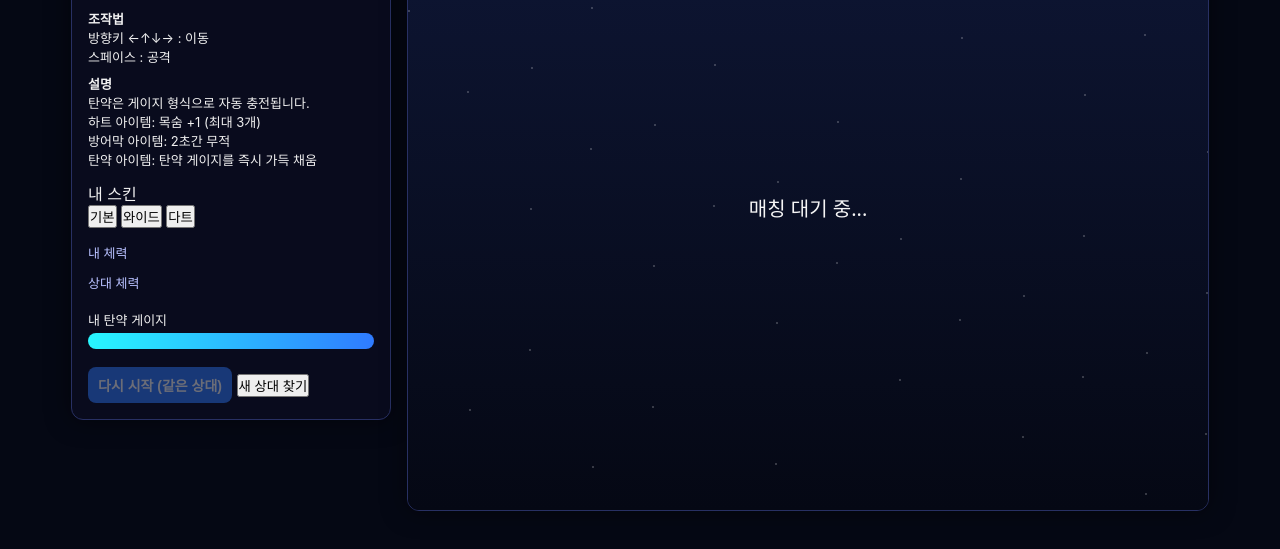
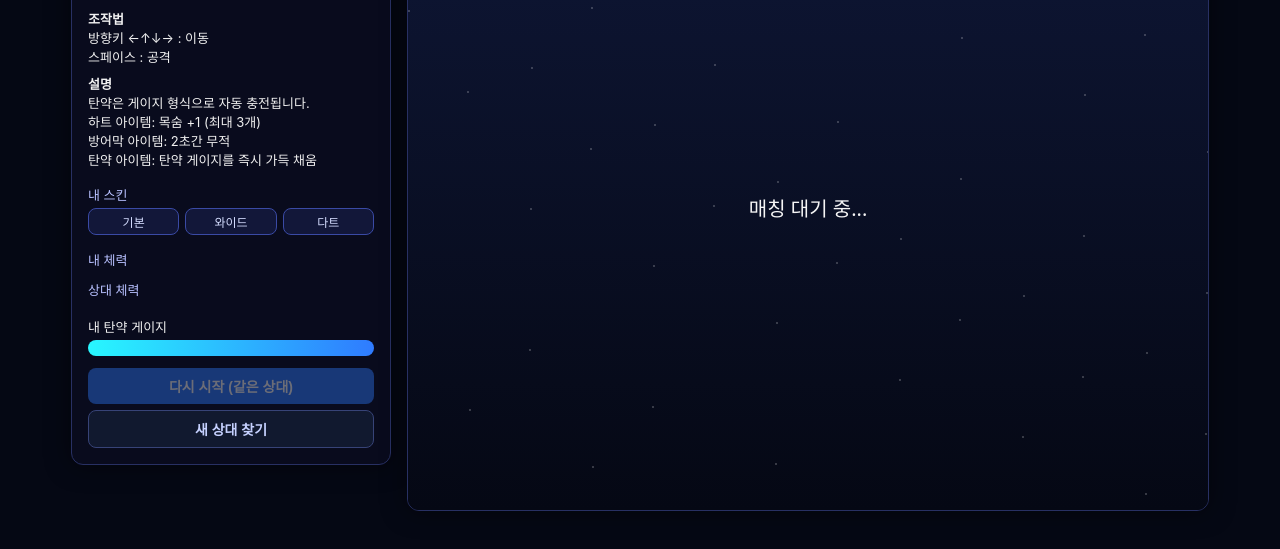
Before and after one commit to kominho1205/space-fighter-game, a website: page public/index.html in a window 1280 px wide. Shown: the part 107-656 px from the top of the page. Drawn offline with nearby package versions, Linux system fonts and the light colour scheme; no server answers.

Commit message:
Update style.css

```diff
--- a/public/style.css
+++ b/public/style.css
@@ -49,6 +49,41 @@ body {
   font-size: 13px;
 }
 
+/* 스킨 선택 */
+#skinSelector {
+  margin-top: 4px;
+  font-size: 13px;
+  display: flex;
+  flex-direction: column;
+  gap: 4px;
+}
+
+.skinLabel {
+  color: #b8c1ff;
+}
+
+.skinButtons {
+  display: flex;
+  gap: 6px;
+}
+
+.skinBtn {
+  flex: 1;
+  border-radius: 8px;
+  border: 1px solid #3a4aa5;
+  background: #121739;
+  color: #d5ddff;
+  font-size: 12px;
+  padding: 4px 0;
+  cursor: pointer;
+}
+
+.skinBtn.active {
+  background: #2f7bff;
+  color: #fff;
+}
+
+/* 체력 표시 */
 #heartsWrapper {
   display: flex;
   flex-direction: column;
@@ -56,30 +91,28 @@ body {
   font-size: 14px;
 }
 
-/* ★ 새로 추가: 한 줄(라벨 + 하트)을 가로로 배치 */
 .heartsRow {
   display: flex;
   align-items: center;
   gap: 8px;
 }
 
-/* ★ 새로 추가: "내 체력" / "상대 체력" 라벨 */
 .heartsLabel {
-  width: 72px;                /* 라벨 폭 고정 */
+  width: 72px;
   font-size: 13px;
-  color: #b8c1ff;             /* 살짝 밝은 파란색 계열 */
+  color: #b8c1ff;
 }
 
 .hearts {
   min-height: 24px;
 }
 
-/* 체력 하트 (이전 버전 유지, 간격만 충분히 띄운 상태면 OK) */
+/* 체력 하트 */
 .heart {
   display: inline-block;
   width: 18px;
   height: 18px;
-  margin-right: 14px; /* 겹치지 않을 정도로 넉넉하게 */
+  margin-right: 14px; /* 겹치지 않도록 넉넉히 */
   background: #ff4b69;
   position: relative;
   transform: rotate(-45deg);
@@ -105,6 +138,7 @@ body {
   top: 0;
 }
 
+/* 탄약 게이지 */
 #ammoWrapper {
   margin-top: 4px;
   font-size: 13px;
@@ -126,21 +160,41 @@ body {
   transition: width 0.1s linear;
 }
 
-#restartBtn {
-  margin-top: 6px;
+/* 버튼들 */
+#buttonsWrapper {
+  display: flex;
+  flex-direction: column;
+  gap: 6px;
+}
+
+#restartBtn,
+#quickMatchBtn {
   padding: 8px 10px;
   border-radius: 8px;
   border: none;
-  background: #2f7bff;
-  color: #fff;
   font-weight: 600;
   font-size: 14px;
   cursor: pointer;
 }
 
+#restartBtn {
+  background: #2f7bff;
+  color: #fff;
+}
+
 #restartBtn:disabled {
   opacity: 0.4;
   cursor: default;
+}
+
+#quickMatchBtn {
+  background: #11192f;
+  color: #c6d1ff;
+  border: 1px solid #374377;
+}
+
+#quickMatchBtn:hover {
+  background: #18203b;
 }
 
 #gameCanvas {
@@ -150,17 +204,16 @@ body {
   background: radial-gradient(circle at top, #1a2454 0, #050814 55%);
 }
 
-/* 오버레이: 박스/배경 제거, 텍스트만 중앙에 표시 */
+/* 오버레이: 텍스트만 표시 */
 #overlay {
   position: fixed;
   inset: 0;
   display: flex;
   align-items: center;
   justify-content: center;
-  /* 배경 어둡게 하는 효과 제거 */
   background: transparent;
   z-index: 10;
-  pointer-events: none; /* 뒤에 버튼 클릭 가능 */
+  pointer-events: none;
 }
 
 #overlay.hidden {
@@ -168,14 +221,13 @@ body {
 }
 
 #overlayText {
-  /* 박스 제거, 텍스트만 */
   background: transparent;
   border: none;
   box-shadow: none;
   padding: 0;
   font-size: 20px;
   font-weight: 600;
-  color: #ffe66d; /* 잘 보이는 색 */
+  color: #ffe66d;
   text-align: center;
   white-space: pre-line;
   pointer-events: auto;
```
